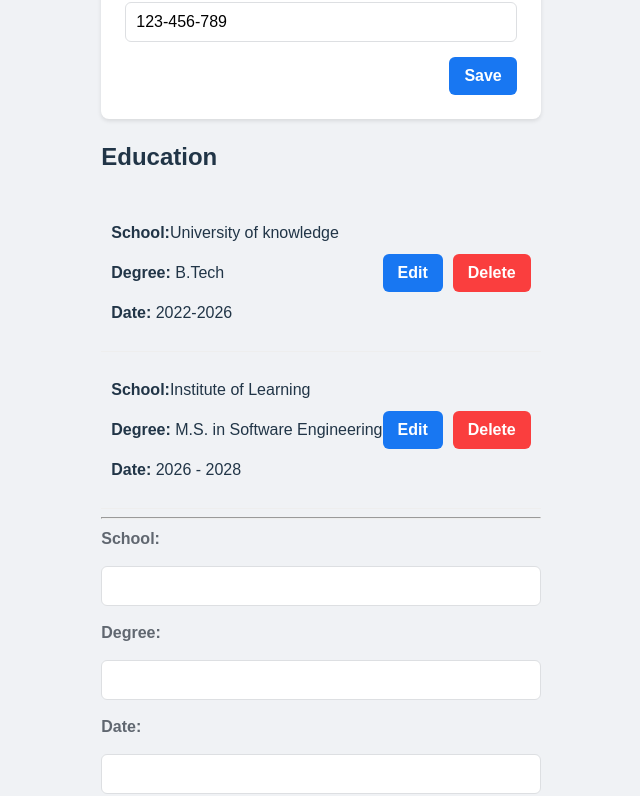
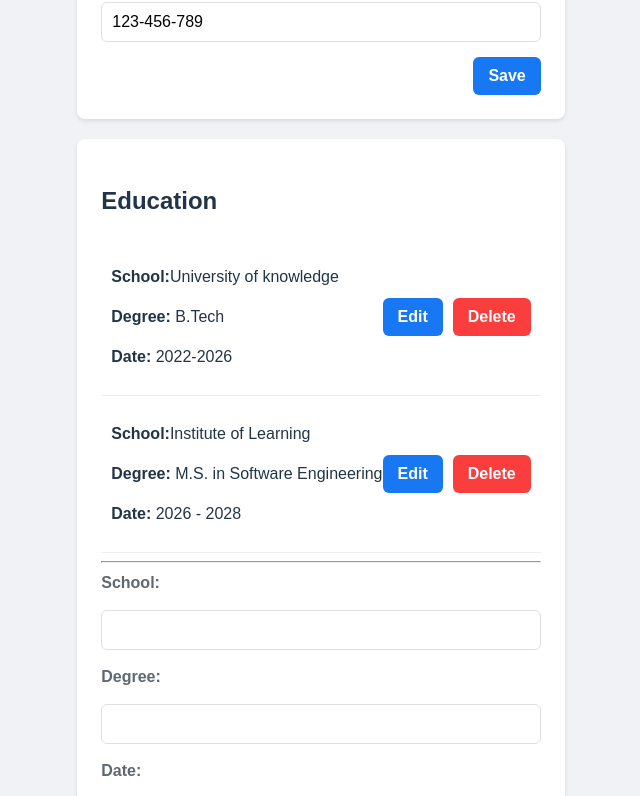
Before and after one commit to starquill/CB_Builder, a React (Vite) app: page / in a window 1280 px wide. Shown: the part 450-1246 px from the top of the page, without its empty margins (319-959 px from the left). Built offline with nearby package versions, Linux system fonts and the light colour scheme.

Commit message:
add class name to education

```diff
--- a/src/App.jsx
+++ b/src/App.jsx
@@ -92,7 +92,7 @@ function Education({educations,setEducations}){
     const updateEducations=educations.filter(education=>education.id!=id)
     setEducations(updateEducations);
   }
-  return (<div>
+  return (<div className="card-section">
     <h2>Education</h2>
     {educations.map(education => (
     <div className="education_item" key={education.id}>
```
